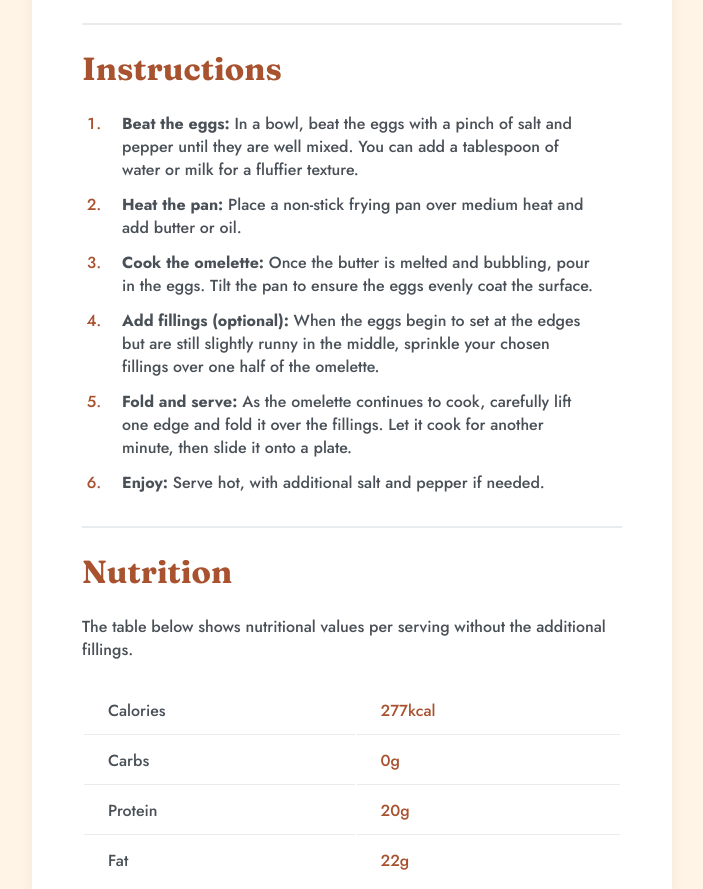
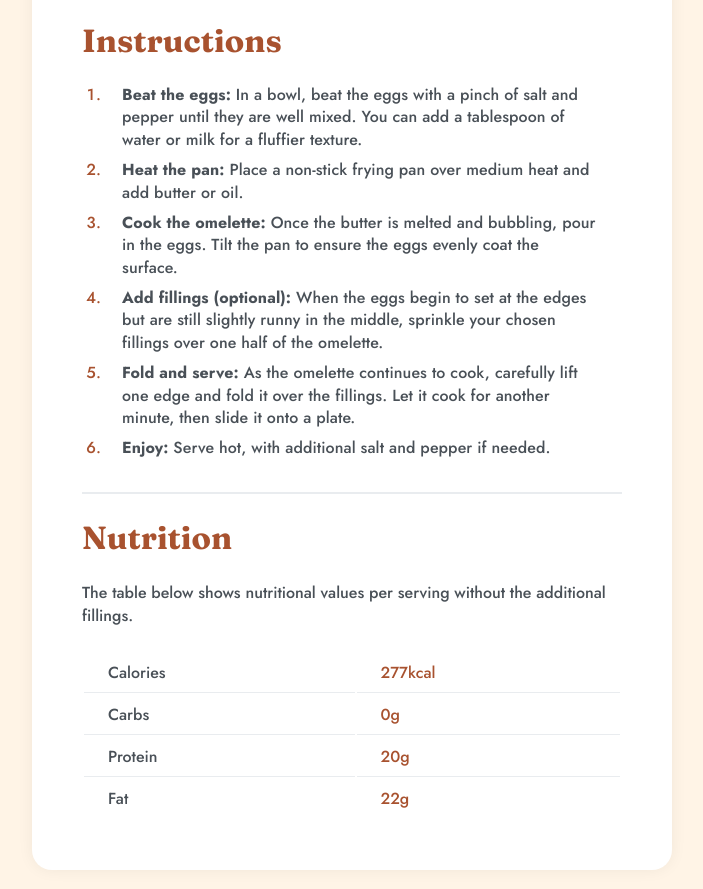
Before and after one commit to smithy773/FM-Recipe, a plain HTML site: page index.html in a window 1280 px wide. Shown: the part 1147-2036 px from the top of the page, without its empty margins (288-991 px from the left). Drawn offline with Linux system fonts and the light colour scheme.

Commit message:
Fix line height, gap + solution URL
Added solution URL to README. Fixed gaps and line-height + letter-spacing.

```diff
--- a/styles.css
+++ b/styles.css
@@ -49,7 +49,7 @@ h2 {
 .ingredients-ul li:not(:first-child),
 .preparation-ul li,
 .instructions-ol li:not(:first-child) {
-  margin-top: 0.75rem;
+  margin-top: 0.5rem;
 }
 
 .preparation-ul li,
@@ -134,6 +134,11 @@ h2 {
 
 /* INSTRUCTIONS SECTION */
 
+.instructions-ol {
+  line-height: 1.4;
+  letter-spacing: 0.006rem;
+}
+
 /* NUTRITION SECTION */
 
 .nutrition-table {
@@ -143,7 +148,7 @@ h2 {
 }
 
 td {
-  padding: 0.75rem 1.5rem;
+  padding: 0.5rem 1.5rem;
   border-bottom: 0.063rem solid #e9ecef;
 }
 
```
Also changed, not shown: 1 other file.
